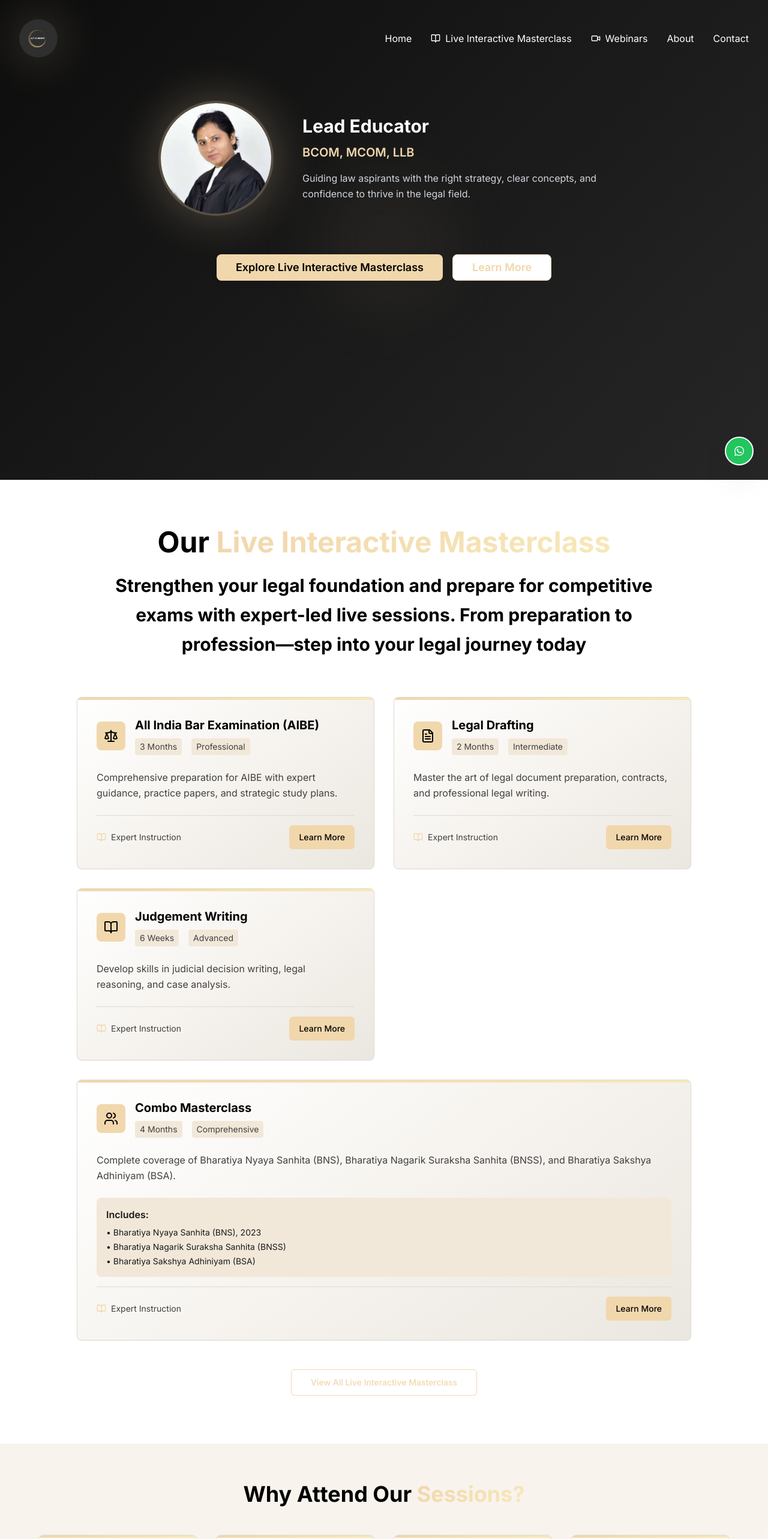
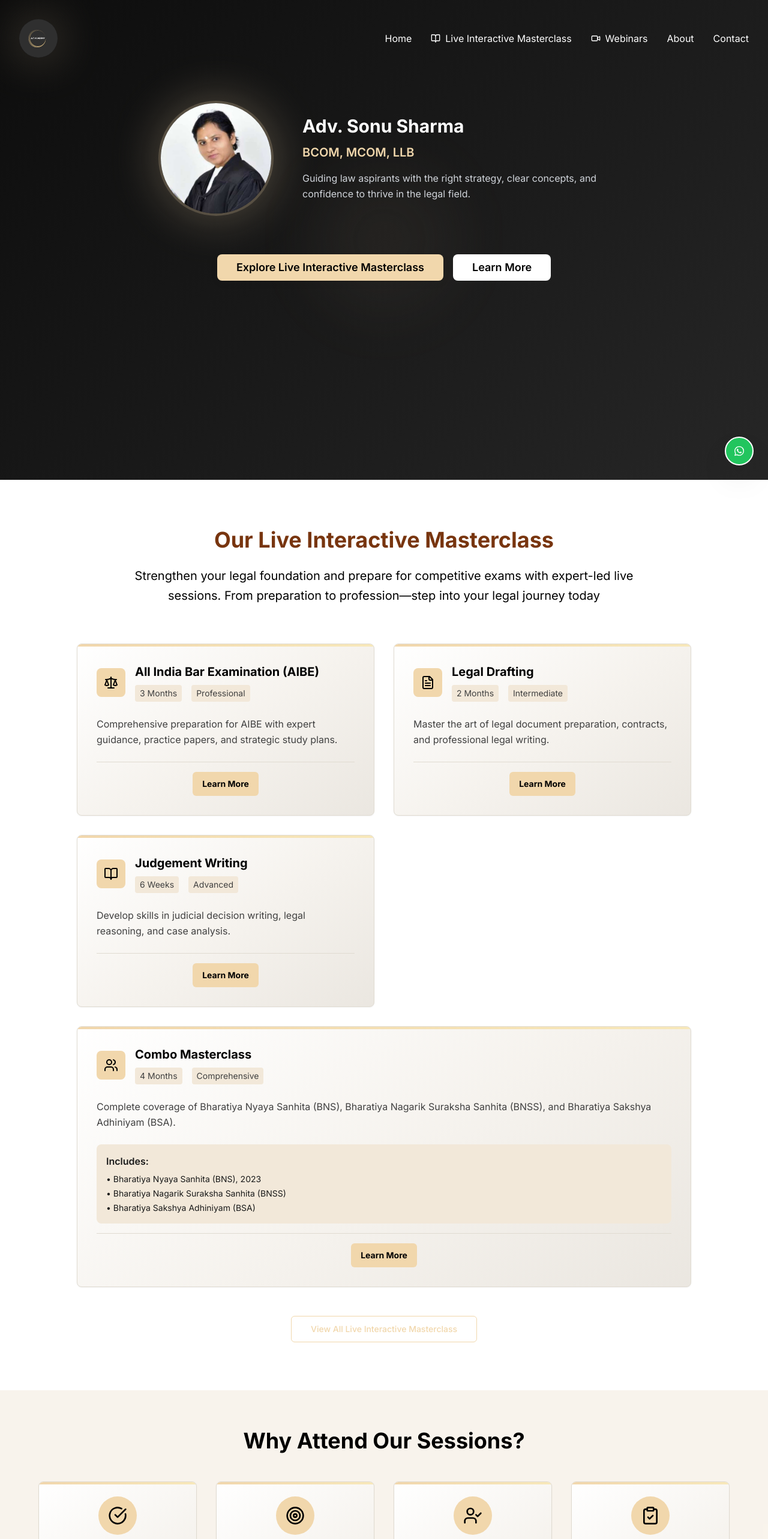
Before and after one commit to piyxxx1/teachers-landing-page, a React (Vite) app: page / in a window 1280 px wide. Shown: the top 2566 px of the page at 60% size. Built offline with nearby package versions, Linux system fonts and the light colour scheme.

Commit message:
fix text

```diff
--- a/src/components/Courses.tsx
+++ b/src/components/Courses.tsx
@@ -43,10 +43,10 @@ const Courses = () => {
     <section id="courses" className="py-20 bg-background">
       <div className="container mx-auto px-6 md:px-8">
         <div className="text-center mb-16">
-          <h2 className="text-4xl md:text-5xl font-bold mb-6">
-            Our <span className="gradient-gold bg-clip-text text-transparent">Live Interactive Masterclass</span>
+          <h2 className="text-xl sm:text-2xl md:text-3xl lg:text-4xl font-bold mb-6 leading-tight text-amber-900">
+            Our Live Interactive Masterclass
           </h2>
-          <p className="text-3xl font-bold text-center max-w-4xl mx-auto leading-relaxed">
+          <p className="text-xl text-center max-w-4xl mx-auto leading-relaxed">
             Strengthen your legal foundation and prepare for competitive exams with expert-led live sessions. From preparation to profession—step into your legal journey today
           </p>
         </div>
@@ -87,12 +87,8 @@ const Courses = () => {
                   </div>
                 )}
 
-                <div className="flex items-center justify-between pt-4 border-t border-border">
-                  <div className="flex items-center space-x-2">
-                    <BookOpen className="w-4 h-4 text-primary" />
-                    <span className="text-sm text-muted-foreground">Expert Instruction</span>
-                  </div>
-                  <Button className="bg-primary hover:bg-primary/90 text-primary-foreground">
+                <div className="flex items-center justify-center pt-4 border-t border-border">
+                  <Button className="bg-primary hover:bg-primary/90 text-primary-foreground font-bold">
                     Learn More
                   </Button>
                 </div>
--- a/src/components/Hero.tsx
+++ b/src/components/Hero.tsx
@@ -73,7 +73,7 @@ const Hero = () => {
 
             {/* Educator Info */}
             <div className="text-center md:text-left">
-              <h2 className="text-2xl md:text-3xl font-bold text-white mb-3">Lead Educator</h2>
+              <h2 className="text-2xl md:text-3xl font-bold text-white mb-3">Adv. Sonu Sharma</h2>
               <div className="text-lg md:text-xl text-primary font-semibold mb-4">BCOM, MCOM, LLB</div>
 
               <p className="text-gray-300 max-w-lg leading-relaxed">
@@ -96,9 +96,8 @@ const Hero = () => {
             </Button>
             <Button
               onClick={() => scrollToSection('about')}
-              variant="outline"
               size="lg"
-              className="border-primary text-primary hover:bg-primary hover:text-primary-foreground px-8 py-4 text-lg font-semibold rounded-lg transition-all duration-300"
+              className="bg-white hover:bg-gray-100 text-black px-8 py-4 text-lg font-semibold rounded-lg transition-all duration-300"
             >
               Learn More
             </Button>
--- a/src/components/WhyAttend.tsx
+++ b/src/components/WhyAttend.tsx
@@ -29,8 +29,8 @@ const WhyAttend = () => {
     <section className="py-16 bg-accent/50">
       <div className="container mx-auto px-6 md:px-8">
         <div className="text-center mb-12">
-          <h2 className="text-3xl md:text-4xl font-bold mb-4">
-            Why Attend Our <span className="gradient-gold bg-clip-text text-transparent">Sessions?</span>
+          <h2 className="text-xl sm:text-2xl md:text-3xl lg:text-4xl font-bold mb-4 text-black leading-tight">
+            Why Attend Our Sessions?
           </h2>
         </div>
 
```
